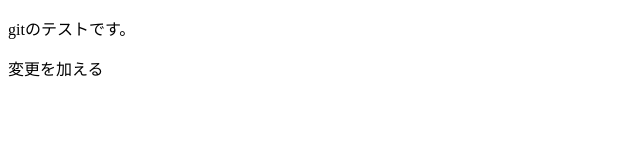
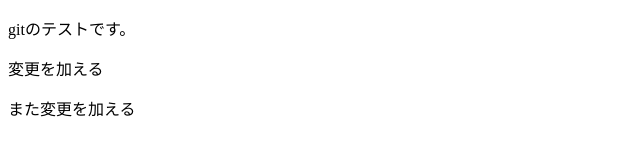
Before and after one commit to 39Isao2/test1114, a plain HTML site: page index.html in a window 1280 px wide. Shown: the whole page, without its empty margins (0-640 px from the left). Drawn offline with Linux system fonts and the light colour scheme.

Commit message:
また変更

```diff
--- a/index.html
+++ b/index.html
@@ -9,5 +9,6 @@
 <body>
     <p>gitのテストです。</p>
     <p>変更を加える</p>
+    <p>また変更を加える</p>
 </body>
 </html>
```
